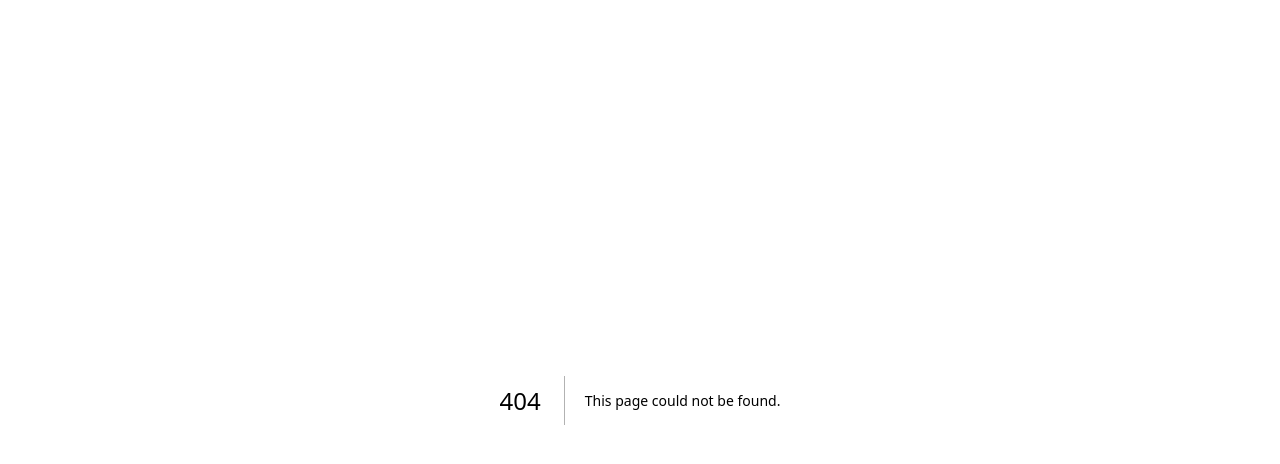
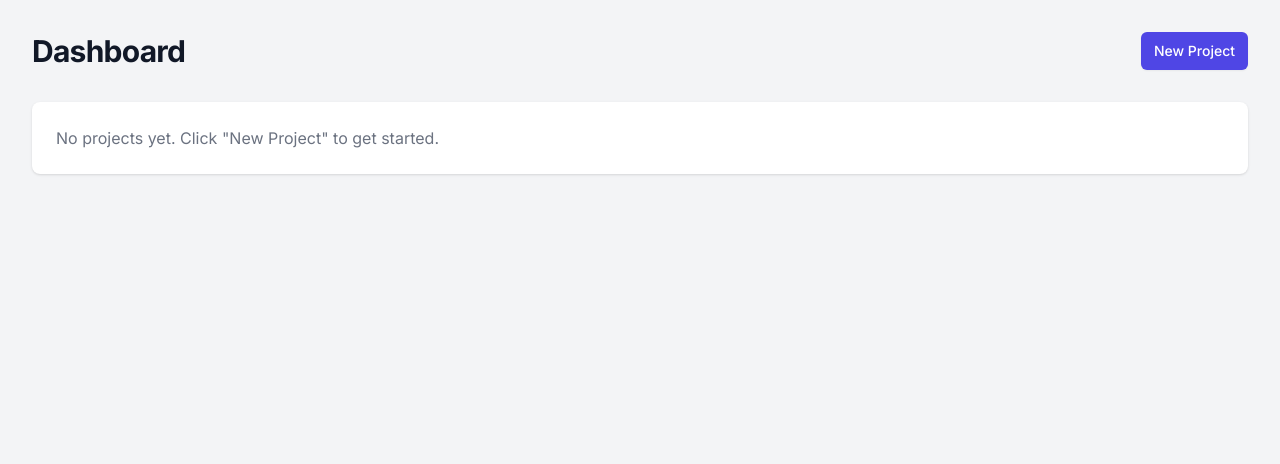
Before and after one commit to sujumayas/legacy-ai-platform, a Next.js app in the folder frontend/: page /dashboard in a window 1280 px wide. Before the commit this address had no page. Shown: the top 464 px of the page. Built offline with nearby package versions, Linux system fonts and the light colour scheme; no server answers; sample sign-in values are in the browser's storage.

Commit message:
Add dashboard page with basic layout

```diff
--- /dev/null
+++ b/frontend/src/app/dashboard/page.tsx
@@ -0,0 +1,30 @@
+import { getServerSession } from 'next-auth/next';
+
+export default async function DashboardPage() {
+  const session = await getServerSession();
+
+  return (
+    <div className="max-w-7xl mx-auto">
+      <div className="md:flex md:items-center md:justify-between mb-8">
+        <div className="min-w-0 flex-1">
+          <h2 className="text-2xl font-bold leading-7 text-gray-900 sm:truncate sm:text-3xl sm:tracking-tight">
+            Dashboard
+          </h2>
+        </div>
+        <div className="mt-4 flex md:ml-4 md:mt-0">
+          <button
+            type="button"
+            className="inline-flex items-center px-3 py-2 border border-transparent rounded-md shadow-sm text-sm font-medium text-white bg-indigo-600 hover:bg-indigo-700 focus:outline-none focus:ring-2 focus:ring-offset-2 focus:ring-indigo-500"
+          >
+            New Project
+          </button>
+        </div>
+      </div>
+
+      {/* Project list will be added here */}
+      <div className="bg-white shadow rounded-lg p-6">
+        <p className="text-gray-500">No projects yet. Click "New Project" to get started.</p>
+      </div>
+    </div>
+  );
+}
```
